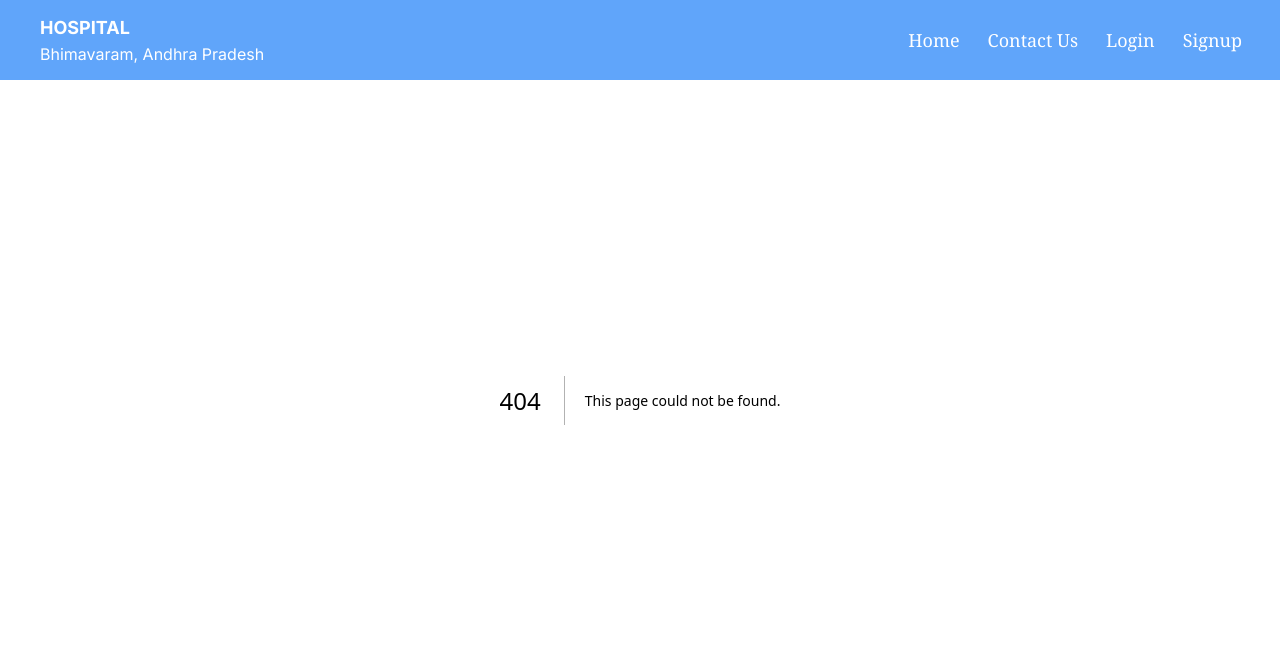
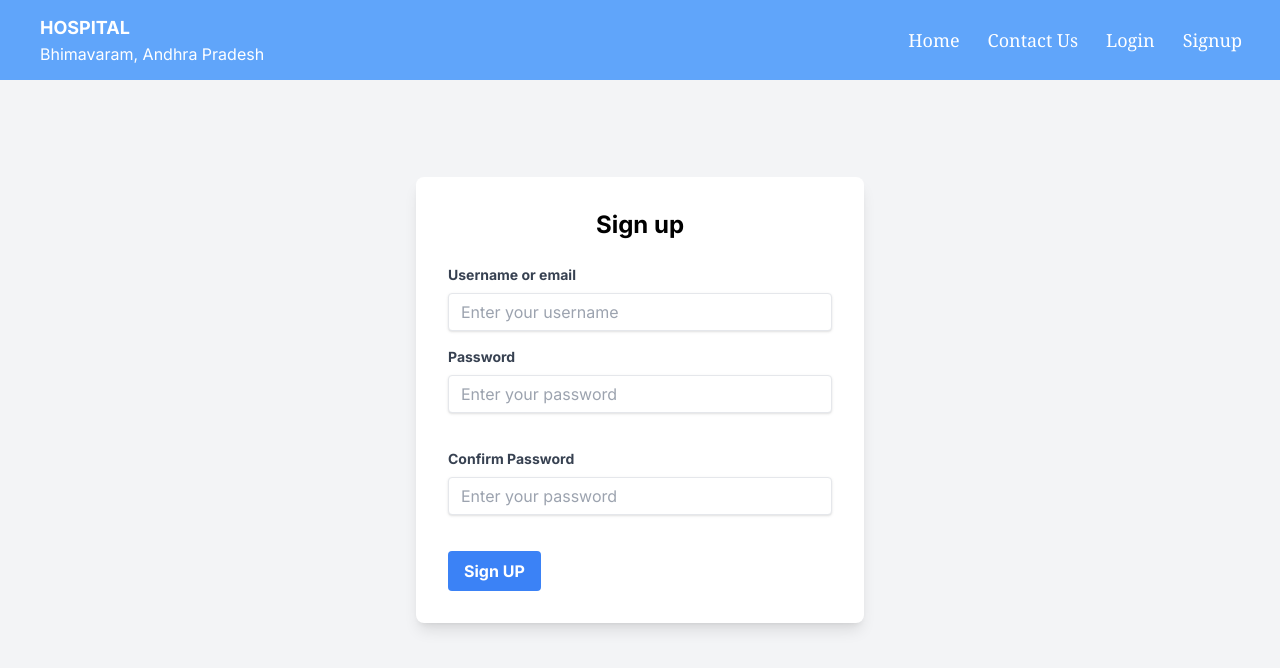
Before and after one commit to AnnapurnaNeerukonda/Hospital-Website-, a Next.js app: page /signup in a window 1280 px wide. Before the commit this address had no page. Shown: the top 668 px of the page. Built offline with nearby package versions, Linux system fonts and the light colour scheme.

Commit message:
singup modified

```diff
--- a/src/app/page.js
+++ b/src/app/page.js
@@ -3,7 +3,9 @@
 import Login from './login/page'
 export default function Home() {
   return (
+    <>
     <HomePage/>
     <Login />
+    </>
   );
 }
--- /dev/null
+++ b/src/app/signup/page.js
@@ -0,0 +1,58 @@
+// pages/login.js
+import Head from 'next/head'
+
+export default function Signup() {
+  return (
+    <div className="min-h-screen flex items-center justify-center bg-gray-100">
+      <Head>
+        <title>Sign Up</title>
+      </Head>
+      <div className="bg-white p-8 rounded-lg shadow-lg max-w-md w-full">
+        <h2 className="text-2xl font-bold mb-6 text-center">Sign up</h2>
+        <form>
+          <div className="mb-4">
+            <label className="block text-gray-700 text-sm font-bold mb-2" htmlFor="username">
+              Username or email
+            </label>
+            <input
+              id="username"
+              type="text"
+              placeholder="Enter your username"
+              className="shadow appearance-none border rounded w-full py-2 px-3 text-gray-700 leading-tight focus:outline-none focus:shadow-outline"
+            />
+          </div>
+          <div className="mb-6">
+            <label className="block text-gray-700 text-sm font-bold mb-2" htmlFor="password">
+              Password
+            </label>
+            <input
+              id="password"
+              type="password"
+              placeholder="Enter your password"
+              className="shadow appearance-none border rounded w-full py-2 px-3 text-gray-700 mb-3 leading-tight focus:outline-none focus:shadow-outline"
+            />
+          </div>
+          <div className="mb-6">
+            <label className="block text-gray-700 text-sm font-bold mb-2" htmlFor="password">
+             Confirm Password
+            </label>
+            <input
+              id="password"
+              type="password"
+              placeholder="Enter your password"
+              className="shadow appearance-none border rounded w-full py-2 px-3 text-gray-700 mb-3 leading-tight focus:outline-none focus:shadow-outline"
+            />
+          </div>
+          <div className="flex items-center justify-between">
+            <button
+              type="submit"
+              className="bg-blue-500 hover:bg-blue-700 text-white font-bold py-2 px-4 rounded focus:outline-none focus:shadow-outline"
+            >
+              Sign UP
+            </button>
+          </div>
+        </form>
+      </div>
+    </div>
+  )
+}
```
